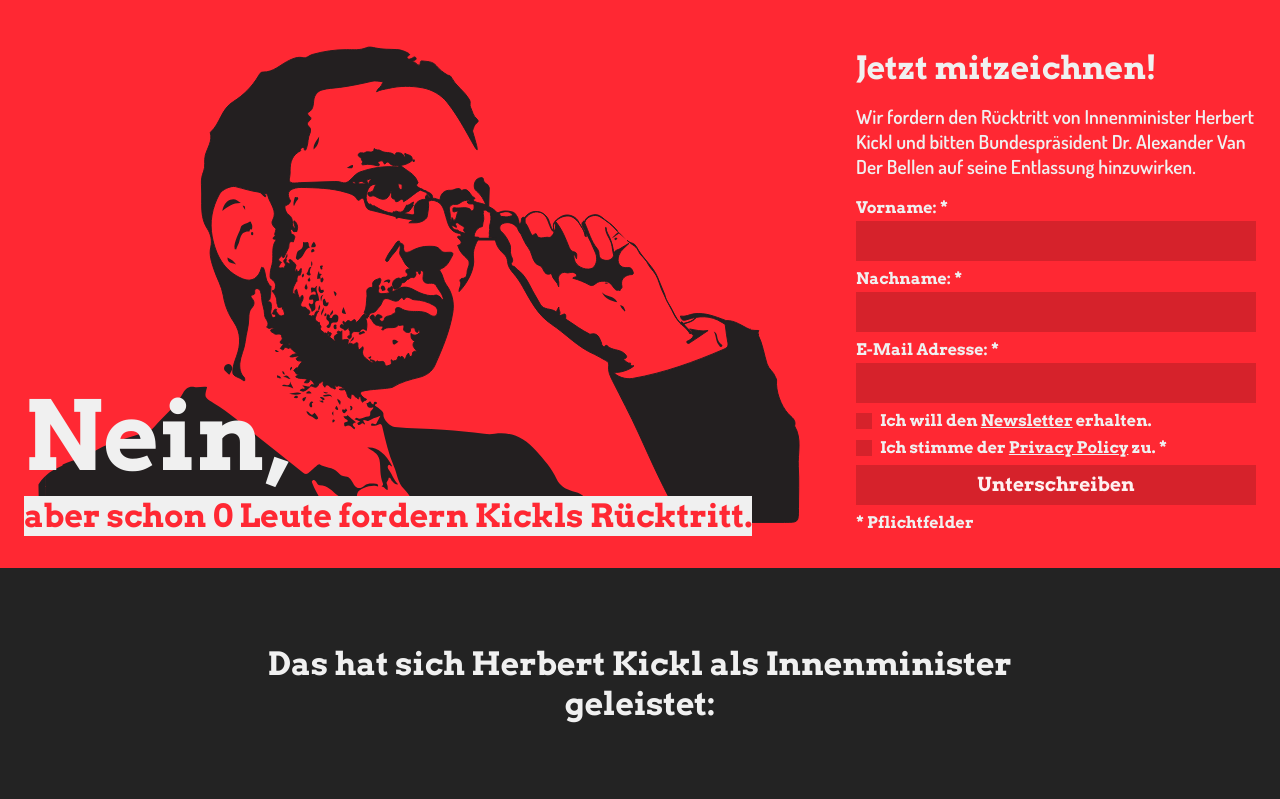
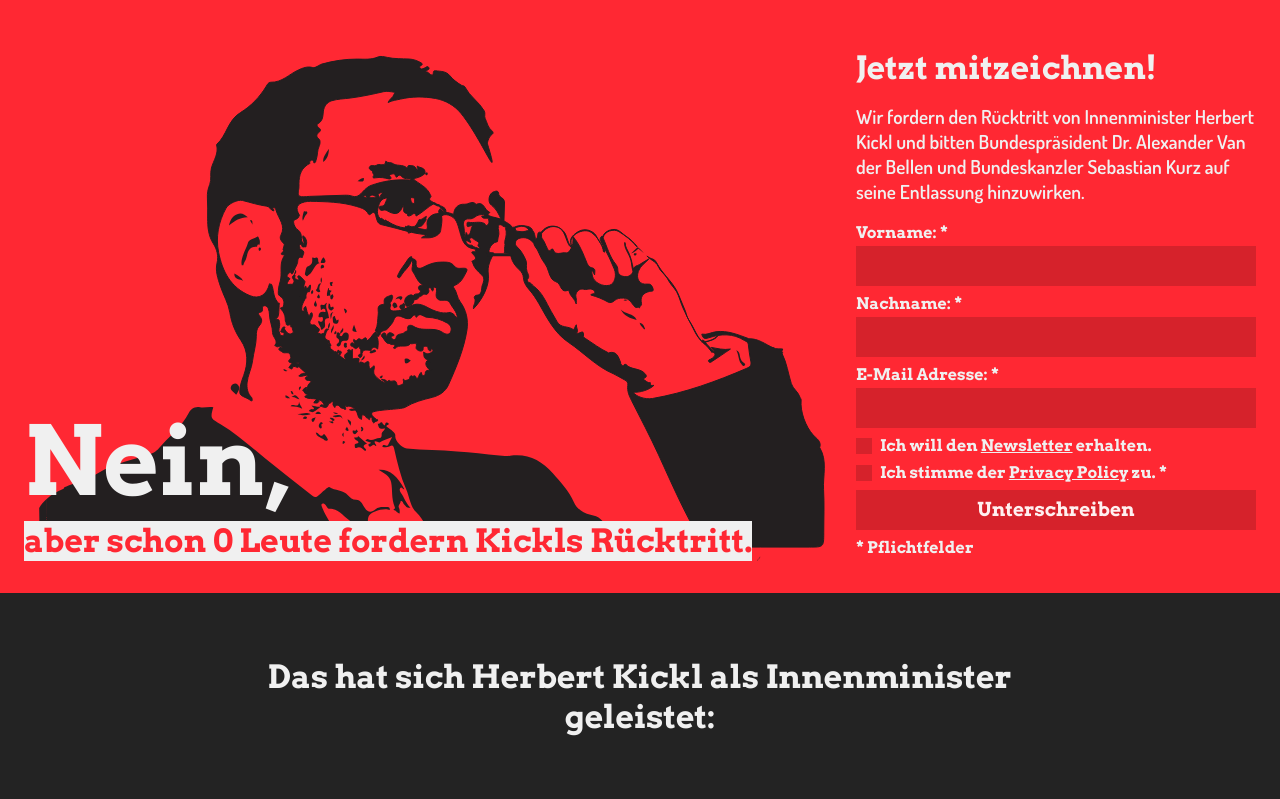
Before and after one commit to AKVorrat/istkicklschonweg.at, a Django app: page / in a window 1280 px wide. Shown: the top 799 px of the page. Run offline with Django 3.2, Linux system fonts and the light colour scheme; data comes from the database, SQL or seed files in the repository; data that the repository does not hold is empty.

Commit message:
Text Change +Kurz

```diff
--- a/django/templates/form.html
+++ b/django/templates/form.html
@@ -2,7 +2,7 @@
   <div class="petition" id="petition">
     <div class="petition-text">
       <h3>Jetzt mitzeichnen!</h3><br/>
-      <p>Wir fordern den Rücktritt von Innenminister Herbert Kickl und bitten Bundespräsident Dr. Alexander Van Der Bellen auf seine Entlassung hinzuwirken.</p>
+      <p>Wir fordern den Rücktritt von Innenminister Herbert Kickl und bitten Bundespräsident Dr. Alexander Van der Bellen und Bundeskanzler Sebastian Kurz auf seine Entlassung hinzuwirken.</p>
     </div>
     <form method="post" novalidate>
       {% csrf_token %}
```
